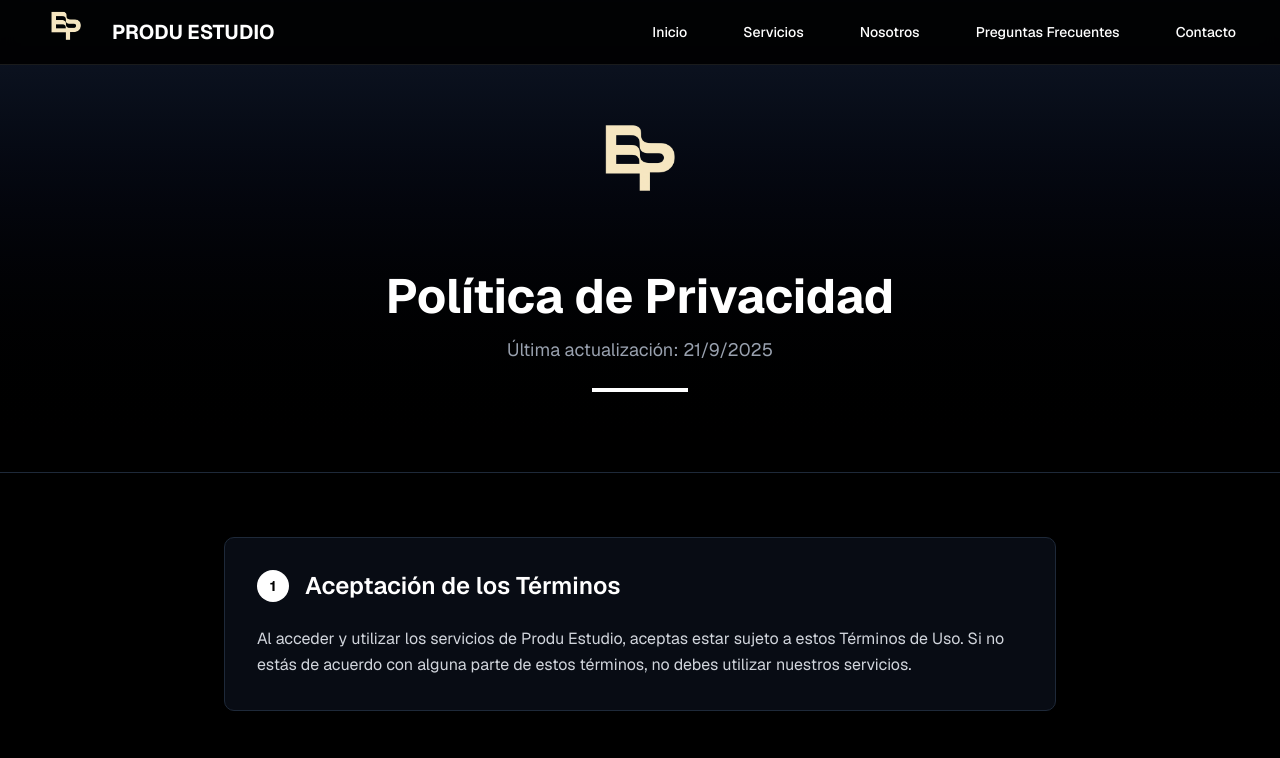
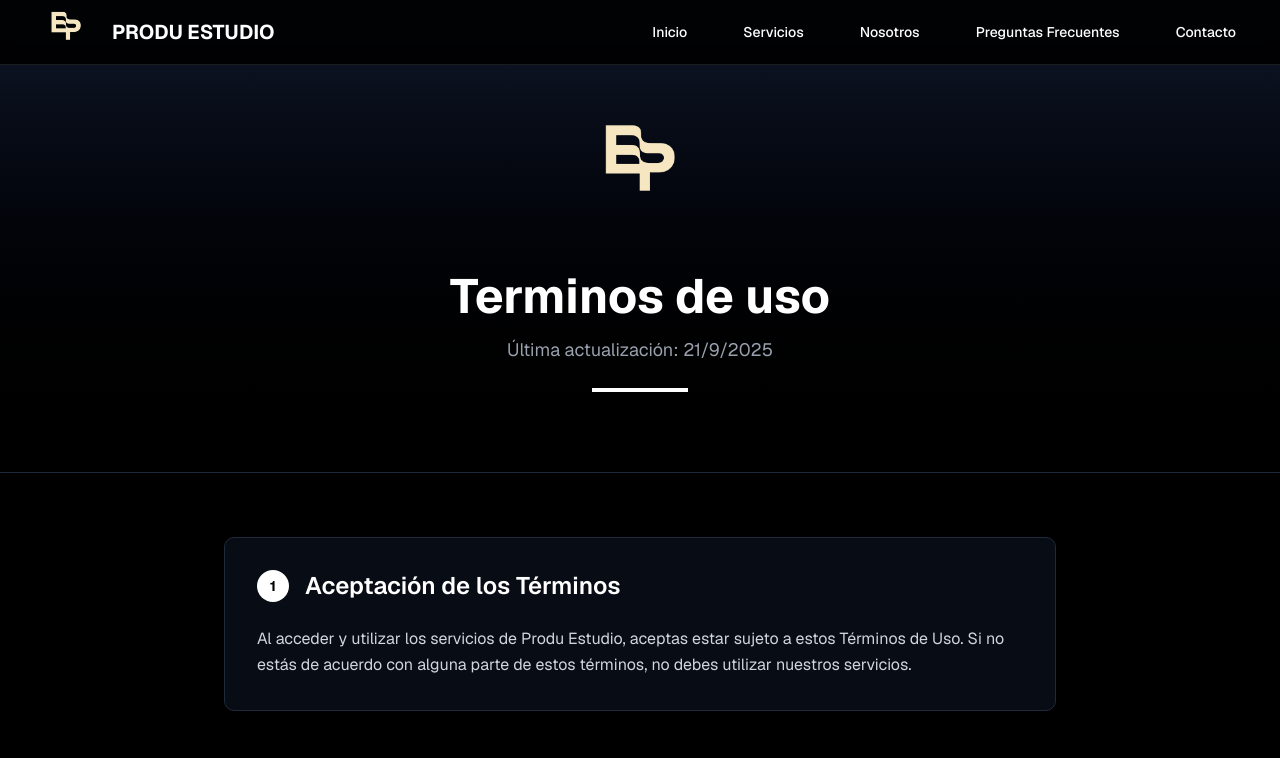
Before and after one commit to Ian9Franco/Produ-Estudio, a Next.js app: page /terms-of-use in a window 1280 px wide. Shown: the top 758 px of the page. Built offline with nearby package versions, Linux system fonts and the light colour scheme.

Commit message:
2.4 commit

```diff
--- a/app/terms-of-use/page.tsx
+++ b/app/terms-of-use/page.tsx
@@ -38,7 +38,7 @@ export default function TermsOfUsePage() {
 
                 </div>
                 <h1 className="text-3xl md:text-5xl font-bold text-white mb-4 text-balance">
-                    Política de Privacidad
+                    Terminos de uso
                 </h1>
                 <p className="text-lg text-gray-400 mb-2">
                     Última actualización: {new Date().toLocaleDateString("es-ES")}
```
